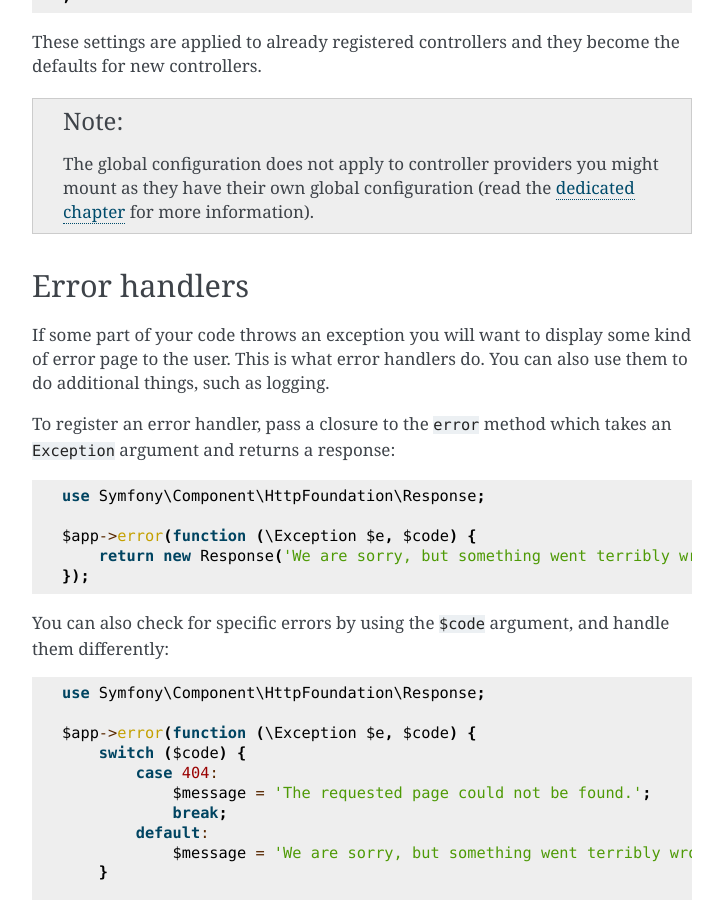
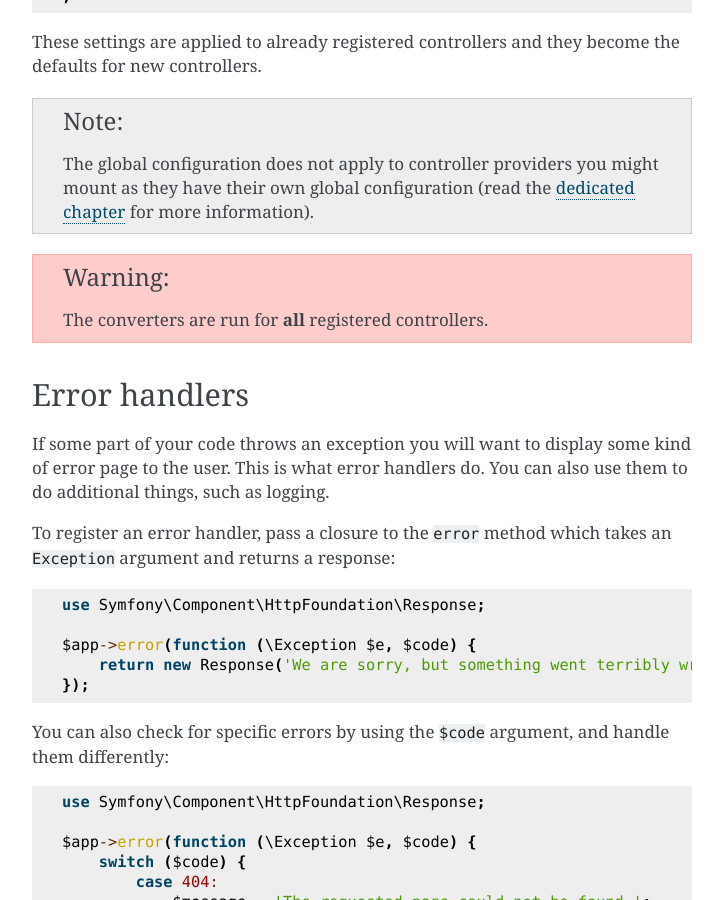
Before and after one commit to silexphp/Silex, a Sphinx documentation site: the page built from doc/usage.rst, in a window 1280 px wide and 900 px high, scrolled down 10532 px. Shown: the whole window, without its empty margins (388-1111 px from the left). Built offline with Sphinx 7.4.7, drawn with Linux system fonts in a browser that asks for light colours; pages that are not in the unit, such as notebooks, are missing from menus.

Commit message:
added a note about global  converters being applied to all controllers

```diff
--- a/doc/usage.rst
+++ b/doc/usage.rst
@@ -501,6 +501,10 @@ the defaults for new controllers.
     mount as they have their own global configuration (read the
     :doc:`dedicated chapter<organizing_controllers>` for more information).
 
+.. warning::
+
+    The converters are run for **all** registered controllers.
+
 Error handlers
 --------------
 
```
